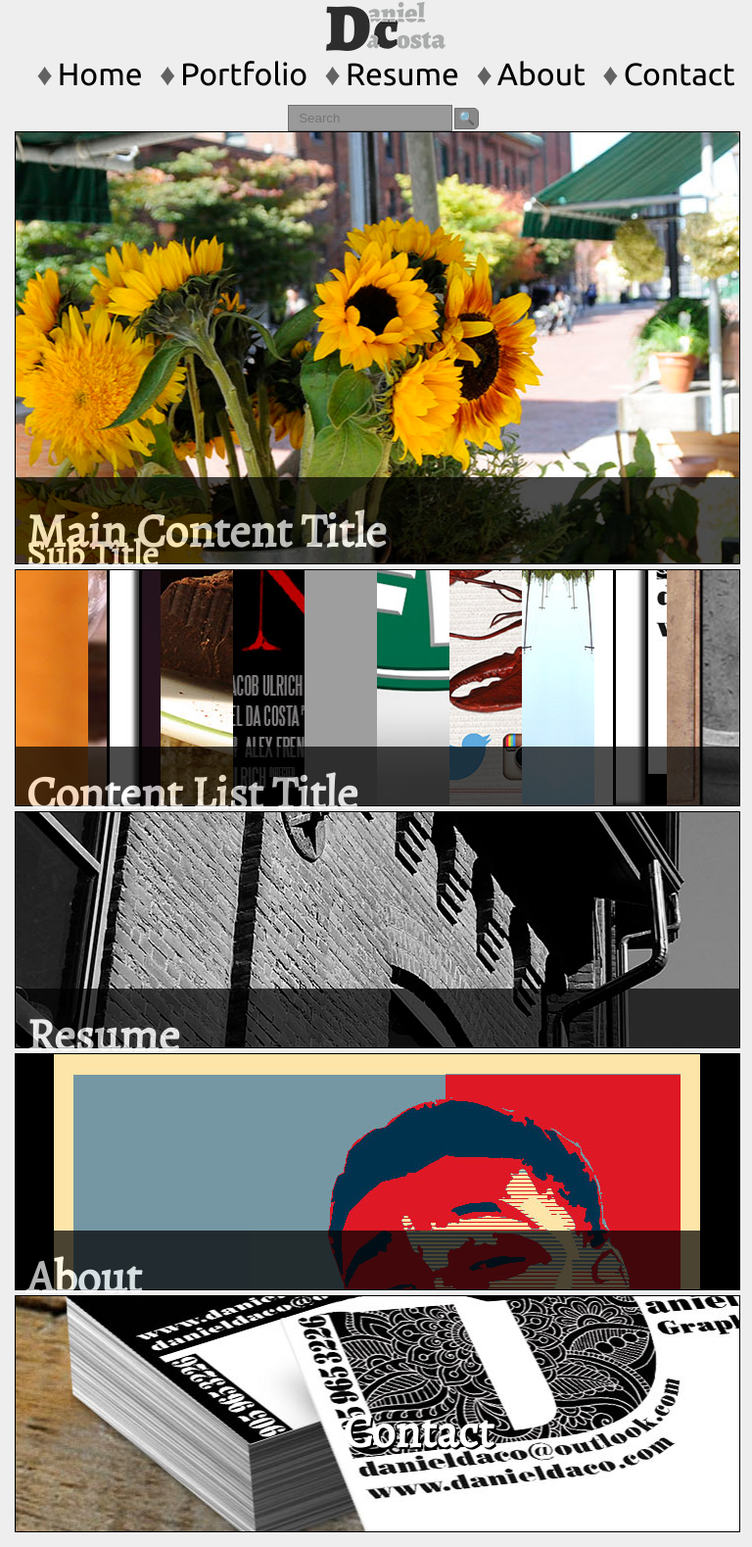
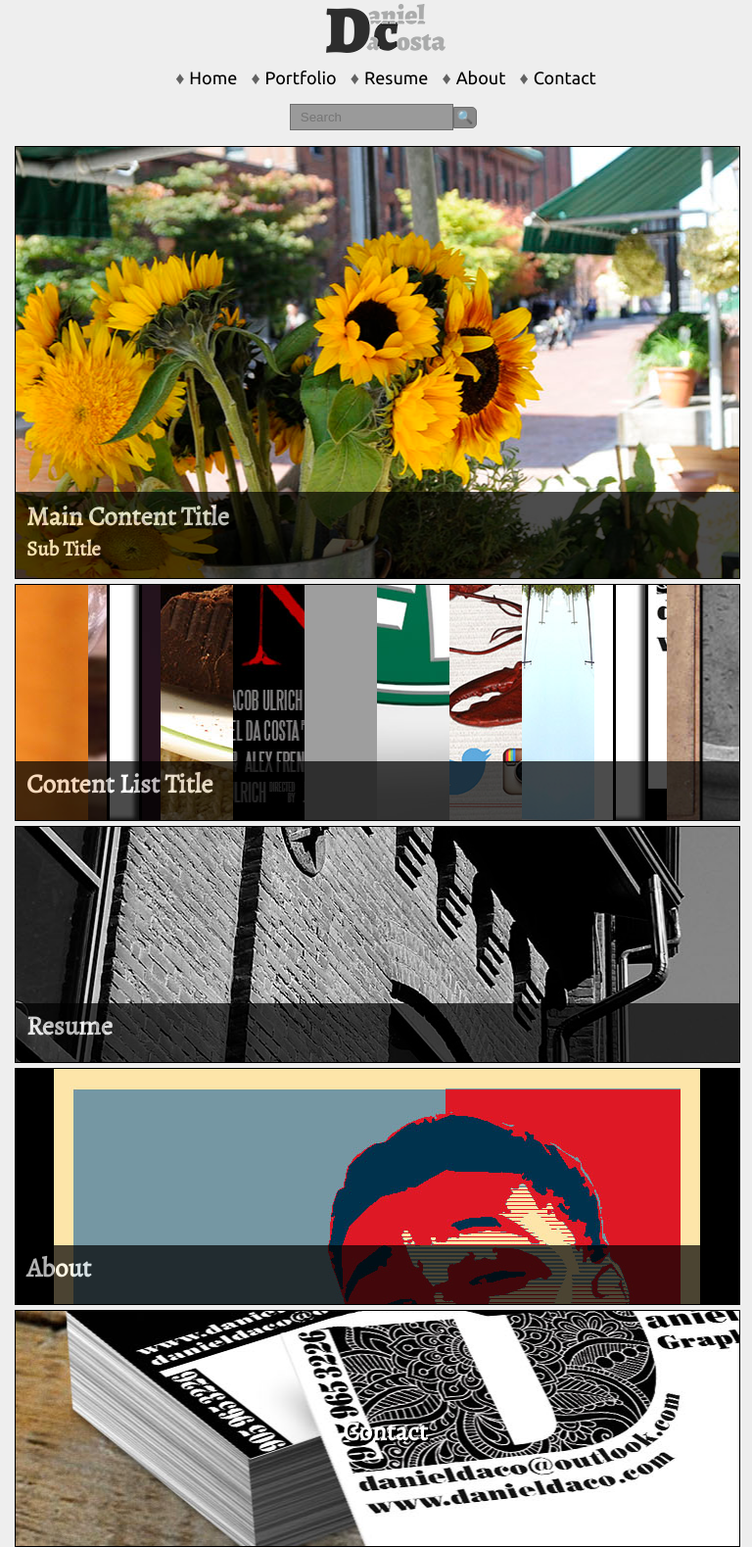
Before and after one commit to dacochri/danieldaco, a PHP site: page / in a window 768 px wide. Shown: the whole page at 98% size. Run offline with PHP 8.4, Linux system fonts and the light colour scheme; style sheets or scripts are compiled from the project's sources; some libraries are stand-ins or nearby versions; some web fonts are replaced; grey boxes are pictures that could not be loaded.

Commit message:
adjustments to small size layout

```diff
--- a/danieldaco/assets/css/app.mobile.css
+++ b/danieldaco/assets/css/app.mobile.css
@@ -1 +1 @@
-@media only screen and (min-width: 768px) and (max-width: 991px){body{font-size:3.2rem}.top{height:12.5%}.top .logo{top:2.5% !important}.top .extra input[type="text"]{width:20%}.top .logo,.top nav.main,.top .extra{width:100%;text-align:center;position:relative;top:auto;right:auto;bottom:auto;left:auto}.main-content{height:55vh}.content-list{margin-bottom:0.5rem}.content-list,.sub-content-top,.sub-content-middle,.sub-content-bottom{height:30vh}.left,.right{width:99%;height:auto;top:auto;right:0.5rem;bottom:auto;left:0.5rem}.top,.left,.right{position:relative}.content,.image-expanded{position:fixed;right:1.3rem;bottom:1rem;left:1.3rem;height:auto}.content .close,.image-expanded .close{font-size:5rem;padding:1rem 1.5rem}}@media only screen and (min-width: 992px) and (max-width: 1199px){.left{width:calc(65% - 0.5rem)}}@media only screen and (min-width: 1200px) and (max-width: 1700px){.left{width:calc(65% - 0.5rem)}}
+@media only screen and (min-width: 768px) and (max-width: 991px){body{font-size:1.8rem}.top{height:18.5%}.top .logo{top:2.5% !important;margin-bottom:0.5rem}.top nav.main{margin-bottom:0.5rem;padding:1rem 0}.top nav.main ul li a{padding:1rem 0}.top .extra input[type="text"]{width:20%}.top .logo,.top nav.main,.top .extra{width:100%;text-align:center;position:relative;top:auto;right:auto;bottom:auto;left:auto}.main-content{height:55vh}.content-list{margin-bottom:0.5rem}.content-list,.sub-content-top,.sub-content-middle,.sub-content-bottom{height:30vh}.right{margin-bottom:1rem}.left,.right{width:99%;height:auto;top:auto;right:0.5rem;bottom:auto;left:0.5rem}.top,.left,.right{position:relative}.content,.image-expanded,.video-expanded{position:fixed;height:auto}.content .close,.image-expanded .close,.video-expanded .close{font-size:1.8rem;padding:0.75rem 1.25rem}.content{top:1rem;right:1rem;bottom:1rem;left:1rem}.content[data-href="portfolio.html"] li img.thumbnail{height:9rem}.image-expanded{top:2rem;right:2rem;bottom:2rem;left:2rem}.video-expanded{top:0.5rem;right:0.5rem;bottom:0.5rem;left:0.5rem}.overlay h2{top:7.5%}.overlay h3{top:50%}}@media only screen and (min-width: 992px) and (max-width: 1199px){.left{width:calc(65% - 0.5rem)}}@media only screen and (min-width: 1200px) and (max-width: 1700px){.left{width:calc(65% - 0.5rem)}}
--- a/danieldaco/assets/scss/app.mobile.scss
+++ b/danieldaco/assets/scss/app.mobile.scss
@@ -8,14 +8,30 @@
 // tablet
 @media only screen and (min-width: 768px) and (max-width: 991px){
   body{
-    font-size: 3.2rem;
+    font-size: 1.8rem;
   }
 
   .top{
-    height: 12.5%;
+    height: 18.5%;
 
     .logo{
       top: 2.5% !important;
+      margin-bottom: 0.5rem;
+    }
+
+    nav.main{
+      margin-bottom: 0.5rem;
+      padding: 1rem 0;
+
+      ul{
+
+        li{
+
+          a{
+            padding: 1rem 0;
+          }
+        }
+      }
     }
 
     .extra{
@@ -48,6 +64,10 @@
     height: 30vh;
   }
 
+  .right{
+    margin-bottom: 1rem;
+  }
+
   .left, .right{
     width: 99%;
     height: auto;
@@ -61,16 +81,49 @@
     position: relative;
   }
 
-  .content, .image-expanded{
+  .content, .image-expanded, .video-expanded{
     position: fixed;
-    right: 1.3rem;
-    bottom: 1rem;
-    left: 1.3rem;
     height: auto;
 
     .close{
-      font-size: 5rem;
-      padding: 1rem 1.5rem;
+      font-size: 1.8rem;
+      padding: 0.75rem 1.25rem;
+    }
+  }
+
+  .content{
+    top: 1rem;
+    right: 1rem;
+    bottom: 1rem;
+    left: 1rem;
+  }
+
+  .content[data-href="portfolio.html"] li img.thumbnail{
+    height: 9rem;
+  }
+
+  .image-expanded{
+    top: 2rem;
+    right: 2rem;
+    bottom: 2rem;
+    left: 2rem;
+  }
+
+  .video-expanded{
+    top: 0.5rem;
+    right: 0.5rem;
+    bottom: 0.5rem;
+    left: 0.5rem;
+  }
+
+  .overlay{
+
+    h2{
+      top: 7.5%;
+    }
+
+    h3{
+      top: 50%;
     }
   }
 }
```
